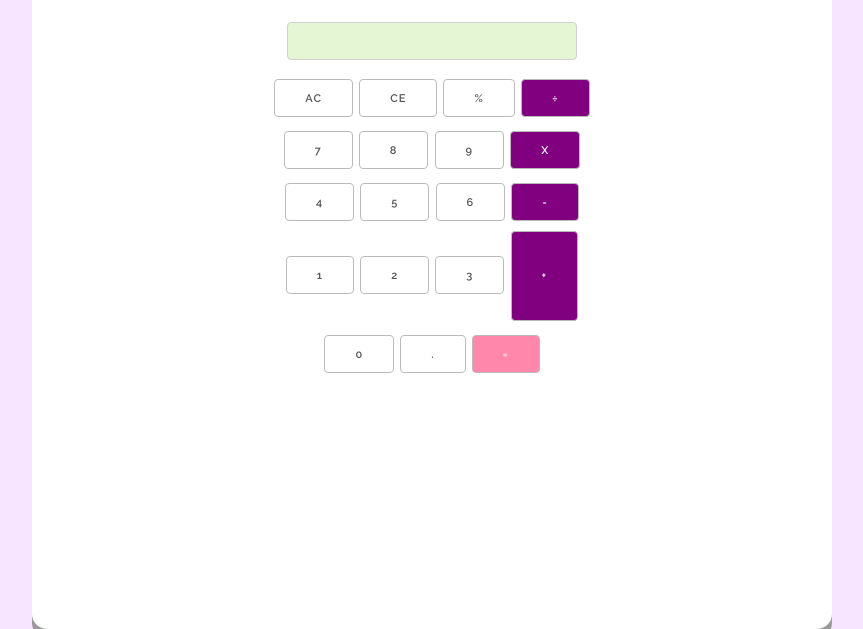
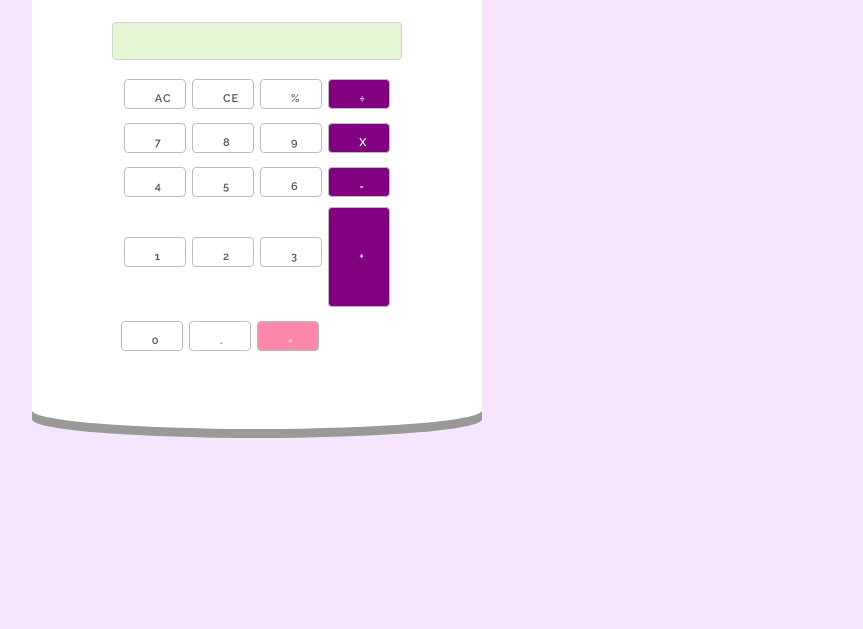
Before and after one commit to catherineedwards/js-calculator, a plain HTML site: page index.html in a window 1280 px wide. Shown: the part 171-800 px from the top of the page, without its empty margins (256-1119 px from the left). Drawn offline with nearby package versions, Linux system fonts and the light colour scheme.

Commit message:
Simplified styling of the calculator

```diff
--- a/main.css
+++ b/main.css
@@ -9,10 +9,13 @@ html {
   text-align: center;
   color: white;
   background-color: white;
-  border-radius: 15px;
   box-shadow: 0 9px #999999;
-  height: 800px;
-  width: 800px;
+  height: 600px;
+  width: 450px;
+  border-top-left-radius: 80%30px;
+  border-top-right-radius: 80%30px;
+  border-bottom-left-radius: 80%30px;
+  border-bottom-right-radius: 80%30px;
 }
 
 h1 {
@@ -29,17 +32,17 @@ p {
   background: #e4f6d4;
 }
 
-.button {
+
+button {
+  width: 40px;
+  height: 30px;
   cursor: pointer;
 }
 
 #plus {
   background: purple;
   color: white;
-  text-align: center;
-  height: 90px;
-  font-weight: bold;
-
+  height: 100px;
 }
 
 #minus {
@@ -63,4 +66,5 @@ p {
   background: #ff87ab;
   color: white;
   font-weight: bold;
+  margin-right: 6.75em;
 }
```
